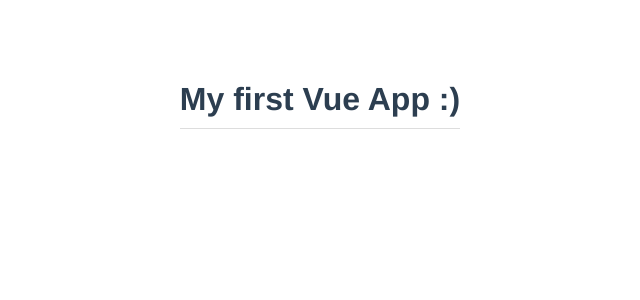
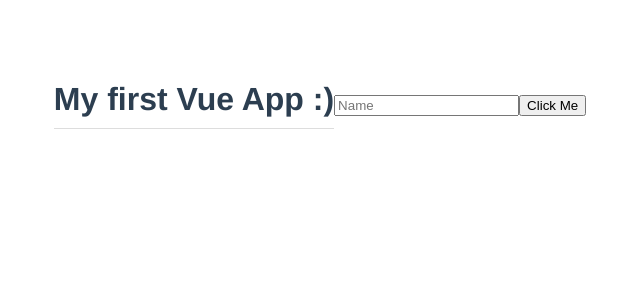
Before and after one commit to Frklcedo/vuejs, a Vue app in the folder netninja/chapter3/modal-project/: page / in a window 1280 px wide. Shown: the top 300 px of the page, without its empty margins (320-960 px from the left). Built offline with nearby package versions, Linux system fonts and the light colour scheme.

Commit message:
Template refs

```diff
--- a/netninja/chapter3/modal-project/src/App.vue
+++ b/netninja/chapter3/modal-project/src/App.vue
@@ -1,5 +1,7 @@
 <template>
   <h1>{{ title }}</h1>
+  <input type="text" ref="name" placeholder="Name" />
+  <button @click="handleClick">Click Me</button>
 </template>
 
 <script>
@@ -9,6 +11,14 @@
    data(){
      return {
        title: 'My first Vue App :)'
+     }
+   },
+   methods: {
+     handleClick(){
+       console.log(this.$refs.name)
+       this.$refs.name.classList.add('active')
+       this.$refs.name.focus()
+       this.title = `Hi, ${ this.$refs.name.value }`
      }
    }
  }
```
